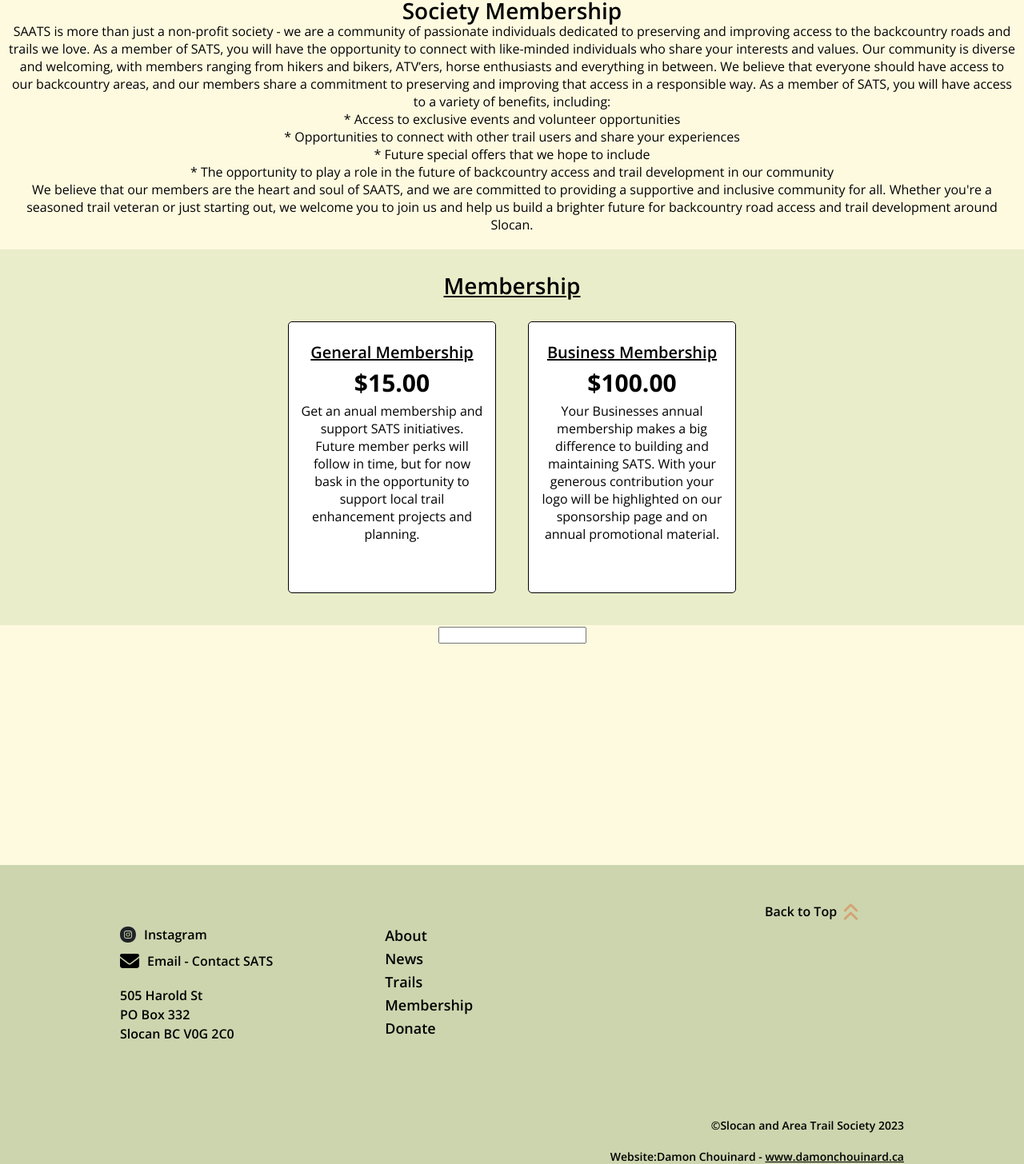
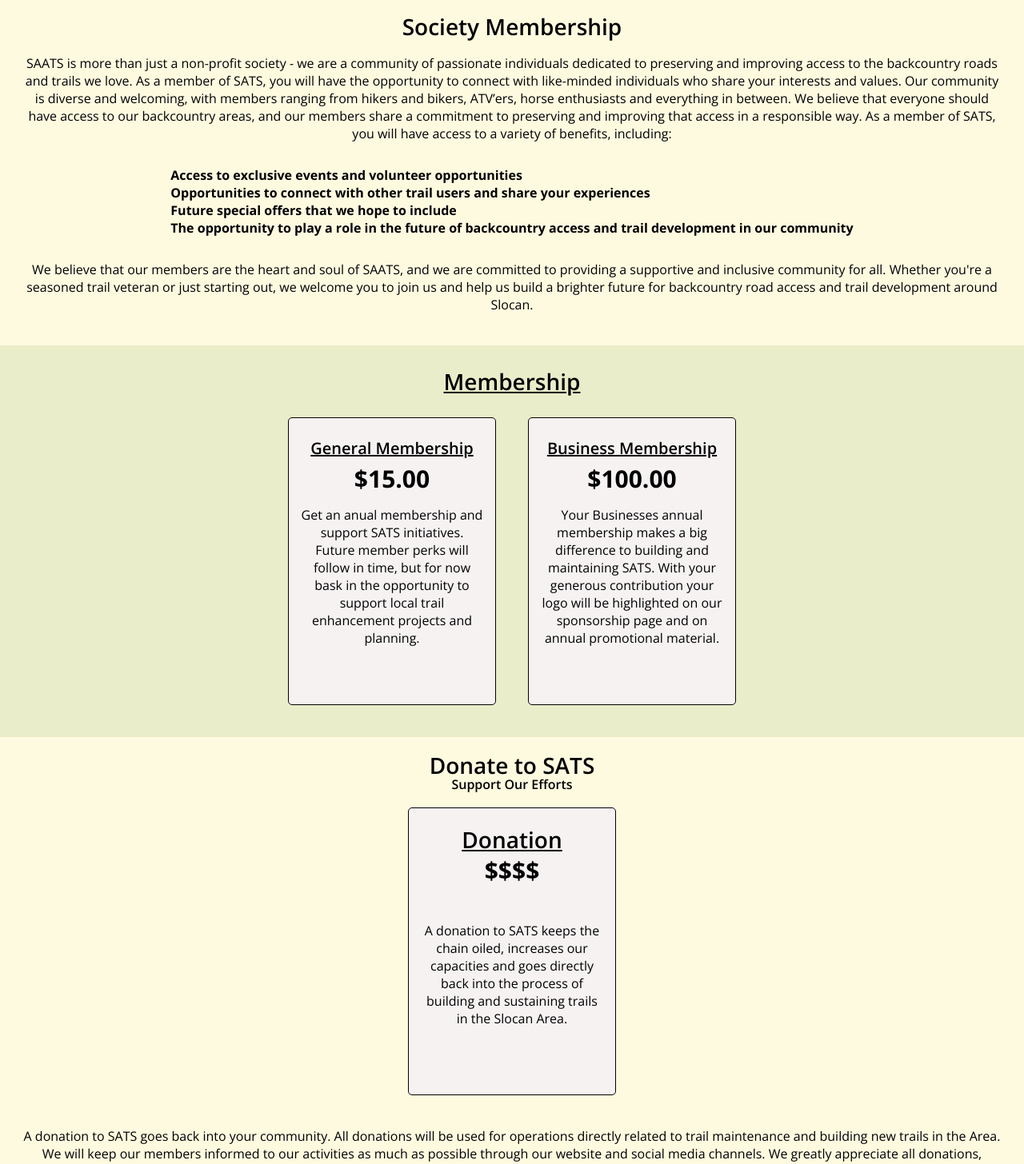
Before and after one commit to MrPreachez/saats, a React (Create React App) app: page /membership in a window 1280 px wide. Shown: the part 1092-2548 px from the top of the page at 80% size. Built offline with nearby package versions, Linux system fonts and the light colour scheme.

Commit message:
membership page styling and details as well as donation link details

```diff
--- a/src/pages/MembershipPage/MembershipPage.js
+++ b/src/pages/MembershipPage/MembershipPage.js
@@ -16,39 +16,46 @@ function MembershipPage() {
         </div>
       </section>
       <section className="memberInfo__body">
-        <h2>Society Membership</h2>
-        <p>
+        <h2 className="memberInfo__title">Society Membership</h2>
+        <div className="memberInfo__container">
+          <p className="memberInfo__details">
             SAATS is more than just a non-profit society - we are a community of
-          passionate individuals dedicated to preserving and improving access to
-          the backcountry roads and trails we love. As a member of SATS, you
-          will have the opportunity to connect with like-minded individuals who
-          share your interests and values. Our community is diverse and
-          welcoming, with members ranging from hikers and bikers, ATV’ers, horse
-          enthusiasts and everything in between. We believe that everyone should
-          have access to our backcountry areas, and our members share a
-          commitment to preserving and improving that access in a responsible
-          way. As a member of SATS, you will have access to a variety of
-          benefits, including:
+            passionate individuals dedicated to preserving and improving access
+            to the backcountry roads and trails we love. As a member of SATS,
+            you will have the opportunity to connect with like-minded
+            individuals who share your interests and values. Our community is
+            diverse and welcoming, with members ranging from hikers and bikers,
+            ATV’ers, horse enthusiasts and everything in between. We believe
+            that everyone should have access to our backcountry areas, and our
+            members share a commitment to preserving and improving that access
+            in a responsible way. As a member of SATS, you will have access to a
+            variety of benefits, including:
           </p>
-        <ul>
-          <li>* Access to exclusive events and volunteer opportunities</li>
-          <li>
-            * Opportunities to connect with other trail users and share your
+          <div className="memberInfo__benefits-conatainer"></div>
+          <ul className="memberInfo__benefits">
+            <li className="memberInfo__item">
+              Access to exclusive events and volunteer opportunities
+            </li>
+            <li className="memberInfo__item">
+              Opportunities to connect with other trail users and share your
               experiences
             </li>
-          <li>* Future special offers that we hope to include</li>
-          <li>
-            * The opportunity to play a role in the future of backcountry access
+            <li className="memberInfo__item">
+              Future special offers that we hope to include
+            </li>
+            <li className="memberInfo__item">
+              The opportunity to play a role in the future of backcountry access
               and trail development in our community
             </li>
           </ul>
-        <p>
+          <p className="memberInfo__details">
             We believe that our members are the heart and soul of SAATS, and we
             are committed to providing a supportive and inclusive community for
-          all. Whether you're a seasoned trail veteran or just starting out, we
-          welcome you to join us and help us build a brighter future for
+            all. Whether you're a seasoned trail veteran or just starting out,
+            we welcome you to join us and help us build a brighter future for
             backcountry road access and trail development around Slocan.
           </p>
+        </div>
       </section>
       <section className="options__body">
         <h2 className="options__title">Membership</h2>
@@ -73,17 +80,40 @@ function MembershipPage() {
               <p className="options__details">
                 Your Businesses annual membership makes a big difference to
                 building and maintaining SATS. With your generous contribution
-                your logo will be highlighted on our sponsorship
-                page and on annual promotional material.
+                your logo will be highlighted on our sponsorship page and on
+                annual promotional material.
               </p>
               <button className="options__buyBTN">Buy</button>
             </section>
           </div>
         </div>
       </section>
-      <form className="memberform__body">
-        <input></input>
-      </form>
+      <section className="donate__body">
+        <h2 className="donate__heading">Donate to SATS</h2>
+        <h4 className="donate__subheading">Support Our Efforts</h4>
+
+        <section className="donate__card">
+          <h2 className="donate__title">Donation</h2>
+          <h3 className="donate__price">$$$$</h3>
+          <p className="donate__details">
+            A donation to SATS keeps the chain oiled, increases our capacities
+            and goes directly back into the process of building and sustaining
+            trails in the Slocan Area.
+          </p>
+          <button className="donate__buyBTN">Donate</button>
+        </section>
+        <p className="donate__text">
+          A donation to SATS goes back into your community. All donations will
+          be used for operations directly related to trail maintenance and
+          building new trails in the Area. We will keep our members informed to
+          our activities as much as possible through our website and social
+          media channels. We greatly appreciate all donations, whether its $10
+          or $1000, it all makes a difference. With a generous donation of{" "}
+          <b>$300</b> and up, you can request to have your name or business logo
+          added to our 'Community Supporters' section and promotional material
+          for one year.
+        </p>
+      </section>
     </section>
   );
 }
--- a/src/pages/MembershipPage/MembershipPage.scss
+++ b/src/pages/MembershipPage/MembershipPage.scss
@@ -23,12 +23,12 @@
       height: 100rem;
     }
   }
-  &__filter{
+  &__filter {
     width: 100%;
-    height:100%;
+    height: 100%;
     position: relative;
     z-index: 2;
-    background-color: rgba(125,125,125,0.6);
+    background-color: rgba(125, 125, 125, 0.6);
   }
 }
 .memberHero {
@@ -61,10 +61,34 @@
     padding-top: 4rem;
   }
 }
-.memberInfo{
+.memberInfo {
+  &__container {
+    display: flex;
+    flex-direction: column;
+    justify-content: center;
+    align-items: center;
+  }
   &__body {
-       padding:2rem 1rem;
+    padding: 4rem 1rem 2rem 1rem;
     background-color: $primaryC;
+  }
+  &__title {
+    // padding-top: 2rem;
+  }
+  &__details {
+    padding: 2rem;
+  }
+  &__benefits {
+    text-align: left;
+    display: flex;
+    flex-direction: column;
+    justify-content: center;
+    align-items: flex-start;
+    padding: 1rem 3rem;
+  }
+  &__item {
+    font-weight: bold;
+    line-height: 2.2rem;
   }
 }
 .options {
@@ -72,54 +96,103 @@
     background-color: $secondaryA;
     padding: 2rem;
   }
-  &__card--contain{
+  &__card--contain {
     display: flex;
     justify-content: center;
     align-items: center;
     flex-wrap: wrap;
   }
-  &__card{
+  &__card {
     margin: 2rem;
     border: 1px solid black;
     border-radius: 5px;
-    background-color: white;
-    height: 34rem;
+    background-color: rgb(246, 242, 242);
+    height: 36rem;
     width: 26rem;
-    padding: 1.4rem;
+    padding: 1.4rem ;
 
-    &:hover{
+    &:hover {
       border: 2px solid $primaryB;
-    box-shadow: 0.5rem 0.5rem 0.5rem $secondaryC;;
+      box-shadow: 0.5rem 0.5rem 0.5rem $secondaryC;
 
-    .options__title{
+      .options__title {
         font-weight: bold;
       }
 
-    .options__buyBTN{
+      .options__buyBTN {
         display: inline-block;
       }
     }
   }
 
-  &__title{
-    padding:1rem 0;
+  &__title {
+    padding: 1rem 0rem;
     text-decoration: underline;
   }
-  &__price{
+  &__price {
     padding-bottom: 1rem;
     font-size: 3rem;
     font-weight: 700;
   }
-  &__buyBTN{
-    height:4rem;
+  &__details{
+    padding:1rem 0rem;
+  }
+  &__buyBTN {
+    height: 4rem;
     width: 12rem;
-    margin-top:1.2rem;
-    display:none;
+    margin-top: 1.2rem;
+    display: none;
   }
 }
-.memberform {
+.donate {
   &__body {
-    height: 30rem;
     background-color: $primaryC;
+    padding: 2rem 1rem 4rem 1rem;
+  }
+  &__heading {
+    text-align: underline;
+  }
+  &__card {
+    margin: 2rem auto;
+    border: 1px solid black;
+    border-radius: 5px;
+    background-color: rgb(246, 242, 242);
+    height: 36rem;
+    width: 26rem;
+    padding: 1.4rem;
+
+    &:hover {
+      border: 2px solid $primaryB;
+      box-shadow: 0.5rem 0.5rem 0.5rem $secondaryC;
+
+      .donate__title {
+        font-weight: bold;
+      }
+
+      .donate__buyBTN {
+        display: inline-block;
       }
     }
+  }
+  &__title {
+    padding: 1rem 0;
+    text-decoration: underline;
+  }
+  &__price {
+    padding-bottom: 1rem;
+    font-size: 3rem;
+    font-weight: 700;
+  }
+  &__details {
+    padding: 4rem 0 2rem 0;
+  }
+  &__text{
+    padding: 2rem 1rem;
+  }
+  &__buyBTN {
+    height: 4rem;
+    width: 12rem;
+    margin-top: 1.2rem;
+    display: none;
+  }
+}
```
Lines whose indentation alone changed are shown as unchanged.
